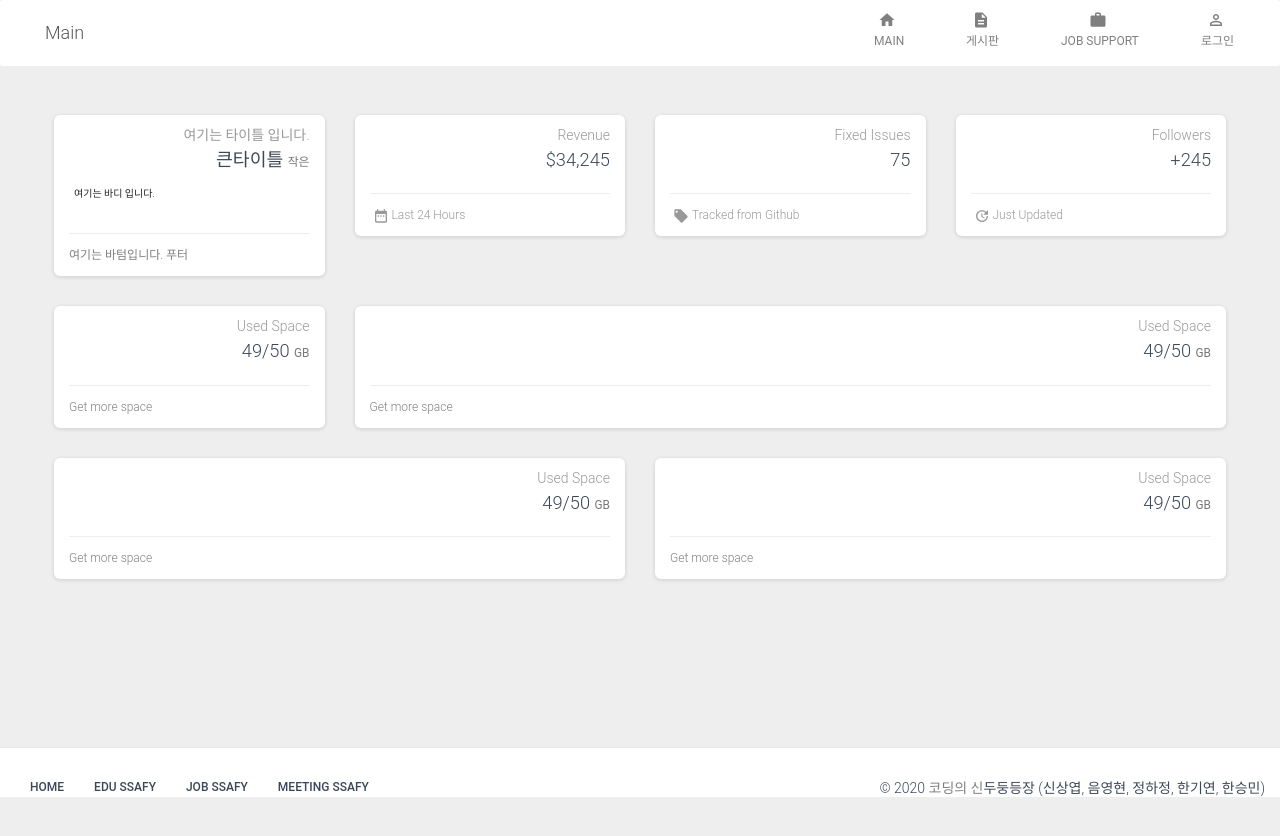
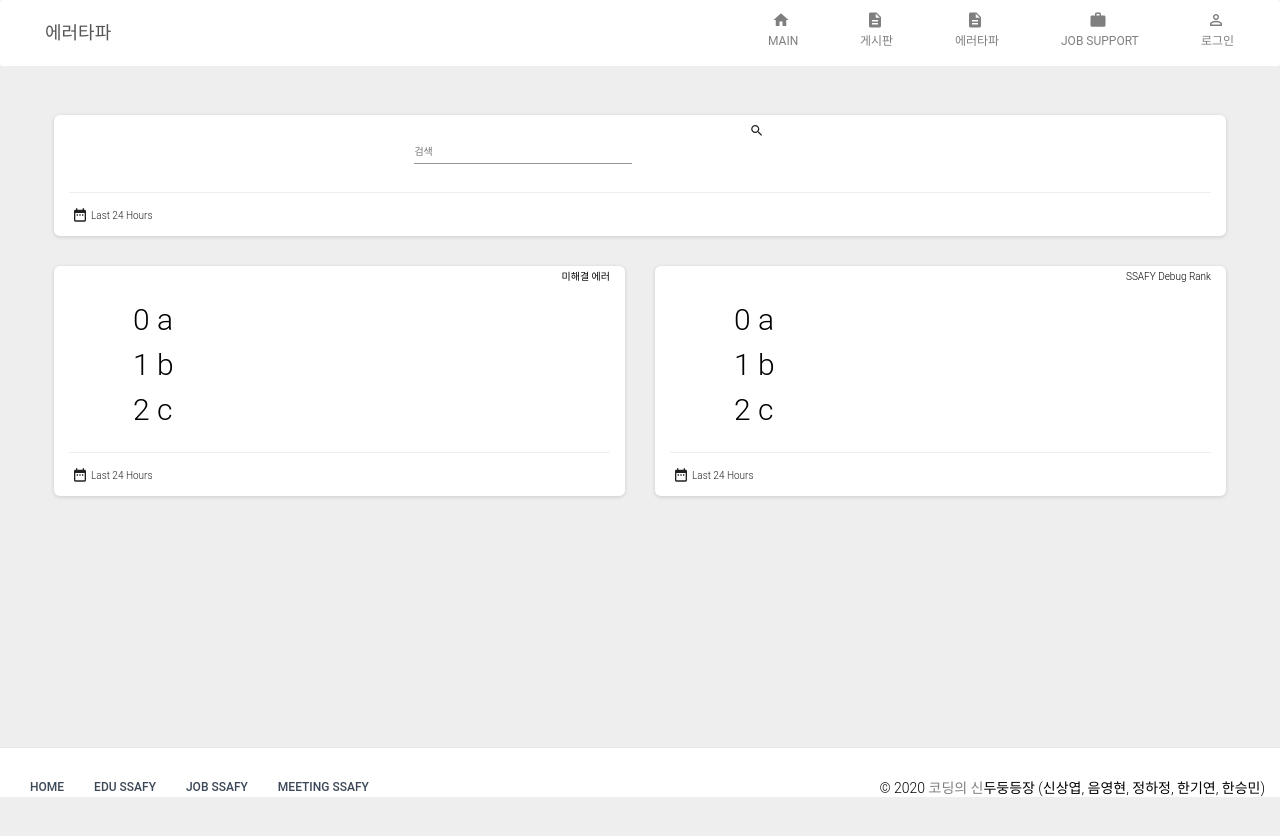
Before and after one commit to Han-kiyeon/SSAFY_PLUS, a React app in the folder frontend/: page /plus/breakingerror in a window 1280 px wide. Before the commit this address led to /plus/main. Shown: the top 836 px of the page. Built offline with nearby package versions, Linux system fonts and the light colour scheme; a web font is replaced by a local one; what @react-pdf/renderer would draw is missing.

Commit message:
20200528 | breakingerror 추가 | 한승민

```diff
--- a/frontend/src/routes.js
+++ b/frontend/src/routes.js
@@ -16,6 +16,7 @@ import BoardMain from "views/Board/BoardMain.js";
 import PostList from "views/Board/PostList.js";
 import SignIn from "views/Auth/SignIn";
 import SignUp from "views/Auth/SignUp";
+import BreakingError from "views/BreakingError/BreakingError.js";
 
 const dashboardRoutes = [
   {
@@ -32,6 +33,14 @@ const dashboardRoutes = [
     name: "게시판",
     icon: Description,
     component: BoardMain,
+    layout: "/plus",
+  },
+  {
+    id: 4,
+    path: "/breakingerror",
+    name: "에러타파",
+    icon: Description,
+    component: BreakingError,
     layout: "/plus",
   },
   {
--- /dev/null
+++ b/frontend/src/views/BreakingError/BreakingError.css
@@ -0,0 +1,22 @@
+p {
+    color: black;
+}
+
+#search {
+    text-align: center;
+}
+.floatDiv {
+    float: left;
+}
+
+#rankList {
+    padding-left: 5vw;
+    text-align: left;
+    color: black;
+}
+
+#errorList {
+    padding-left: 5vw;
+    text-align: left;
+    color: black;
+}
--- /dev/null
+++ b/frontend/src/views/BreakingError/BreakingError.js
@@ -0,0 +1,135 @@
+import React from "react";
+// react plugin for creating charts
+// @material-ui/core
+import { makeStyles, createStyles, Theme } from "@material-ui/core/styles";
+// @material-ui/icons
+import DateRange from "@material-ui/icons/DateRange";
+// core components
+import GridItem from "components/Grid/GridItem.js";
+import GridContainer from "components/Grid/GridContainer.js";
+import Card from "components/Card/Card.js";
+import CardHeader from "components/Card/CardHeader.js";
+import CardFooter from "components/Card/CardFooter.js";
+import axios from "axios";
+import ErrorList from "./ErrorList.js";
+import RankList from "./RankList.js";
+import SearchBox from "./SearchBox.js";
+import './BreakingError.css';
+
+
+class BreakingError extends React.Component {
+  state = {
+    context: "",
+    isLoading: true,
+    rankLists: [
+      {
+        id: 0,
+        bname: "a",
+      },
+      {
+        id: 1,
+        bname: "b",
+      },
+      {
+        id: 2,
+        bname: "c",
+      },
+
+    ],
+    errorLists: [
+      {
+        id: 0,
+        bname: "a",
+      },
+      {
+        id: 1,
+        bname: "b",
+      },
+      {
+        id: 2,
+        bname: "c",
+      },
+    ]
+  };
+
+  getBreakingError = async () => {
+    // const errorLists = await axios.get("");
+    this.setState({ isLoading: false });
+  }
+  getRankList = async () => {
+    // const rankLists = await axios.get("");
+  }
+  componentDidMount() {
+    this.getBreakingError();
+    this.getRankList();
+  }
+
+  useStyles = makeStyles((theme) => ({
+    searchBox: {
+      '& > *': {
+        margin: theme.spacing(1),
+        width: '50vw',
+      },
+    },
+  }));
+
+  render() {
+    const classes = this.useStyles;
+    const { isLoading} = this.state;
+    return (
+      <div>
+
+        <GridContainer>
+          <GridItem xs={12} sm={6} md={12}>
+            <Card id="search">
+               <SearchBox />
+              <CardFooter stats>
+                <div className={classes.stats}>
+                  <DateRange />
+                Last 24 Hours
+              </div>
+              </CardFooter>
+            </Card>
+          </GridItem>
+          <GridItem xs={12} sm={6} md={6}>
+            <Card>
+              <CardHeader color="success" stats icon>
+                <p className={classes.cardCategory}> 미해결 에러 </p>
+                {isLoading ? console.log(isLoading) : this.state.errorLists.map(errorList => {
+                  return <ErrorList id={errorList.id} bname={errorList.bname} key={errorList.id} />
+                }
+                )
+                }
+              </CardHeader>
+              <CardFooter stats>
+                <div className={classes.stats}>
+                  <DateRange />
+                Last 24 Hours
+              </div>
+              </CardFooter>
+            </Card>
+          </GridItem>
+          <GridItem xs={12} sm={6} md={6}>
+            <Card>
+              <CardHeader color="success" stats icon>
+                <p className={classes.cardCategory}> SSAFY Debug Rank </p>
+                {isLoading ? console.log("아직") : this.state.rankLists.map(rankList => {
+                  return <RankList id={rankList.id} bname={rankList.bname} key={rankList.id} />
+                }
+                )
+                }
+              </CardHeader>
+              <CardFooter stats>
+                <div className={classes.stats}>
+                  <DateRange />
+                Last 24 Hours
+              </div>
+              </CardFooter>
+            </Card>
+          </GridItem>
+        </GridContainer>
+      </div>
+    );
+  }
+}
+export default BreakingError;
--- /dev/null
+++ b/frontend/src/views/BreakingError/ErrorList.js
@@ -0,0 +1,15 @@
+import React from "react";
+import PropTypes from "prop-types";
+import './BreakingError.css';
+
+
+function ErrorList({ id, bname }) {
+return <h1 id="errorList">{id} {bname}</h1>;
+}
+
+ErrorList.propTypes = {
+    id: PropTypes.number.isRequired,
+    bname: PropTypes.string.isRequired,
+};
+
+export default ErrorList;
--- /dev/null
+++ b/frontend/src/views/BreakingError/RankList.js
@@ -0,0 +1,14 @@
+import React from "react";
+import PropTypes from "prop-types";
+import './BreakingError.css';
+
+function RankList({ id, bname }) {
+return <h1 id="rankList">{id} {bname}</h1>;
+}
+
+RankList.propTypes = {
+    id: PropTypes.number.isRequired,
+    bname: PropTypes.string.isRequired,
+};
+
+export default RankList;
--- /dev/null
+++ b/frontend/src/views/BreakingError/SearchBox.js
@@ -0,0 +1,47 @@
+import React from 'react';
+import { makeStyles } from '@material-ui/core/styles';
+import TextField from '@material-ui/core/TextField';
+import SearchIcon from '@material-ui/icons/Search';
+import axios from "axios";
+
+const useStyles = makeStyles((theme) => ({
+  searchBox: {
+    '& > *': {
+      margin: theme.spacing(1),
+      width: '17vw',
+    },
+  },
+}));
+
+export default function SearchBox() {
+  const classes = useStyles();
+  const [value, setValue] = React.useState('');
+
+  const handleChange = (event) => {
+    setValue(event.target.value);
+  };
+
+  function appKeyPress(e) {
+    if (e.key === 'Enter') {
+      appClick();
+    }
+  }
+
+  function appClick() {
+    console.log(`context는:${value}`);
+    getSearchList(value);
+  }
+
+  async function getSearchList(value) {
+    console.log(value);
+    // const searchLists = await axios.get(`${value}`);
+  }
+
+  return (<>
+    <form className={classes.searchBox} noValidate autoComplete="off">
+      <TextField id="standard-basic" label="검색" value={value} onChange={handleChange} onKeyPress={appKeyPress}/>
+      <SearchIcon type="button" onClick={appClick} id="searchIcon" />
+    </form>
+    </>
+    );
+  }
```
